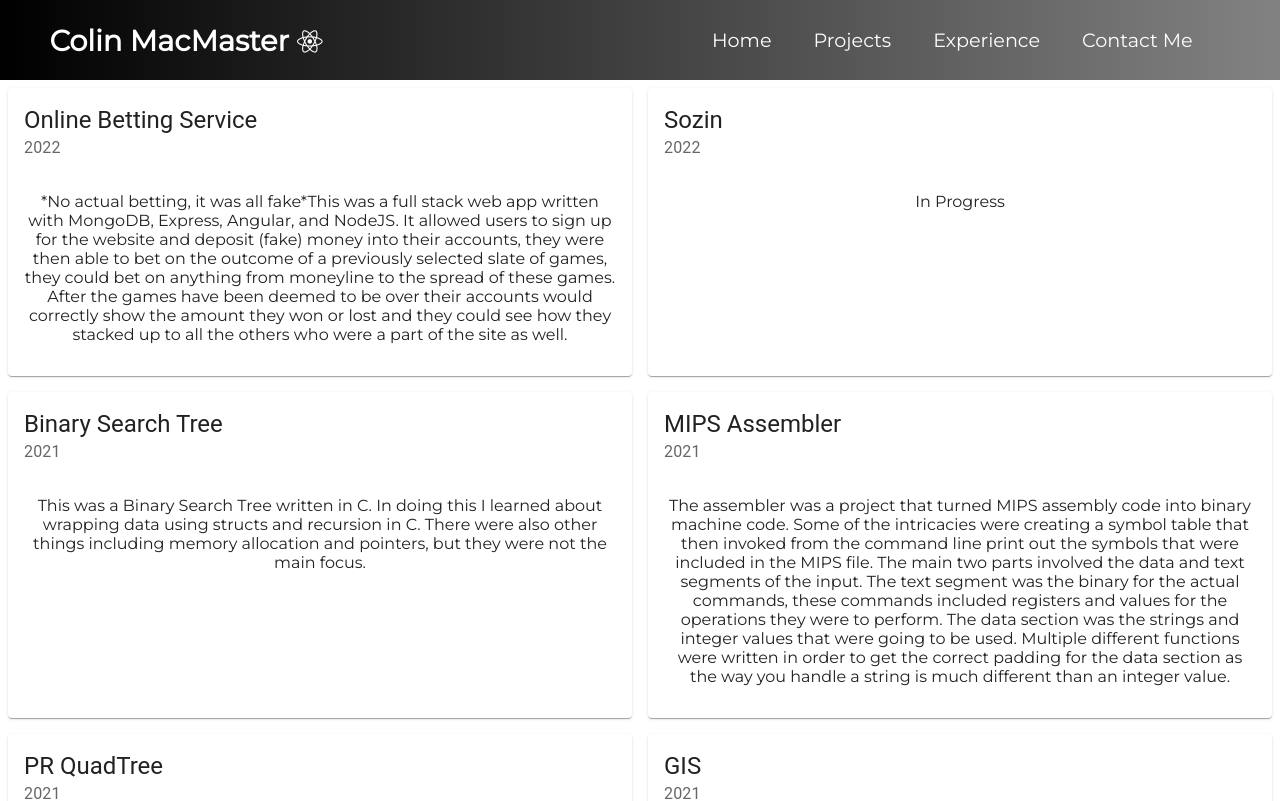
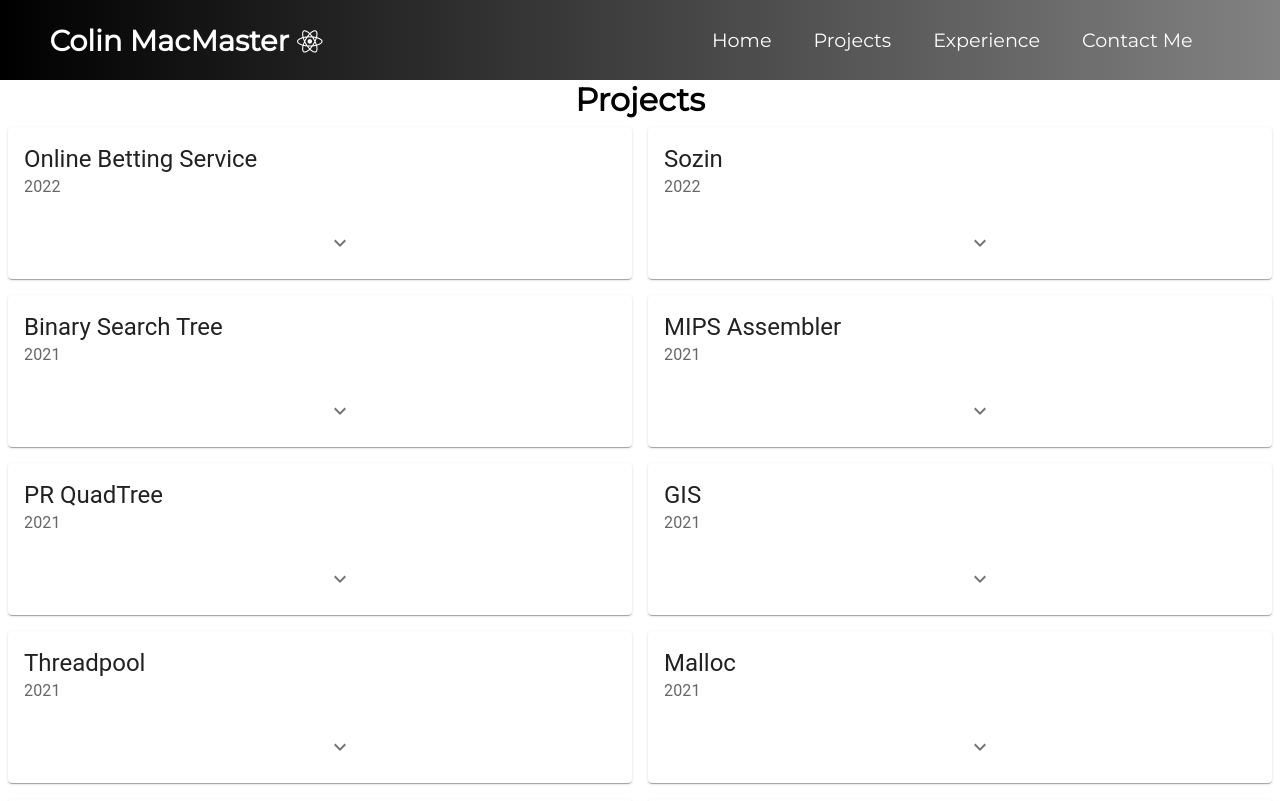
Before and after one commit to Cmac2552/my-app, a React (Create React App) app: page /projects in a window 1280 px wide. Shown: the top 801 px of the page. Built offline with nearby package versions, Linux system fonts and the light colour scheme.

Commit message:
added expanding cards

```diff
--- a/package.json
+++ b/package.json
@@ -5,7 +5,8 @@
   "dependencies": {
     "@emotion/react": "^11.10.5",
     "@emotion/styled": "^11.10.5",
-    "@mui/material": "^5.10.17",
+    "@mui/icons-material": "^5.11.0",
+    "@mui/material": "^5.11.1",
     "@testing-library/jest-dom": "^5.16.4",
     "@testing-library/react": "^13.3.0",
     "@testing-library/user-event": "^13.5.0",
--- a/src/App.js
+++ b/src/App.js
@@ -5,6 +5,7 @@ import Projects from './components/pages/Projects'
 import Experience from './components/pages/Experience'
 import './App.css';
 import Contact from "./components/pages/Contact";
+import React, {useState}from 'react';
 function App() {
     const data = [{year:2022, title:"Online Betting Service",Info:"*No actual betting, it was all fake*This was a full stack web app written with MongoDB, Express, Angular, and NodeJS. It allowed users to sign up for the website and deposit (fake) money into their accounts, they were then able to bet on the outcome of  a previously selected slate of games, they could bet on anything from moneyline to the spread of these games. After the games have been deemed to be over their accounts would correctly show the amount they won or lost and they could see how they stacked up to all the others who were a part of the site as well."},
     {year:2022, title:"Sozin",Info:"In Progress"},{year:2021, title:"Binary Search Tree",Info:"This was a Binary Search Tree written in C. In doing this I learned about wrapping data using structs and recursion in C. There were also other things including memory allocation and pointers, but they were not the main focus."},
@@ -16,6 +17,17 @@ function App() {
     {year:2021,title:"Social Sanitization", Info:"This was a project for my Comparative Languages class. This project used Scala, C++, and Prolog. Scala created a prolog knowledge base from given csv files containing social media posts. C++ then called queries from a statically created Prolog file to determine the social posts to be removed. The static Prolog file analyzed the dynamically created one and relayed the queried info back to C++ which passed the results back to Scala to be output to a csv file."},
     {year:2020,title:"Space Colonies", Info:"This project was written in Java and  was a project that relied heavily on objects and ability to leverage them in different classes. The main idea was that there was a set of colonies that could accept or reject a person based on their skills. We created a circle arrayQueue to house people that we read in from an input to the project and then had an algorithm to determine whether a person was fit to be accepted into that colony that they were trying to join."},
     {year:2020,title:"HashTable", Info:"This project was written in C and had the main focus on the ideas of a hashTable, pointers, and memory allocation. We had to create a table that we would hash the entries, assign a pointer to it and a pointer from it, and then if that value was ever removed from the table, we had to clean up those pointers and deallocate the memory that was used to store that object."}]
+    let stateArray = []
+    for(let i =0; i < data.length; i++){
+        stateArray.push(false)
+    }
+    const [expanded, setExpanded] = useState(stateArray);
+    const handleExpanded =(index) =>{
+        let temp = [...expanded];
+        temp[index] = !expanded[index];
+        setExpanded(temp)
+
+    }
     return (
         <div className="App">
             <Router>
@@ -23,7 +35,7 @@ function App() {
                 <Routes>
                     <Route path='/' exact element={<Home />} />
                     <Route path='/my-app' exact element={<Home />} />
-                    <Route path='/projects' element={<Projects data = {data} />} />
+                    <Route path='/projects' element={<Projects data = {data} expanded = {expanded} handleExpanded = {handleExpanded} />} />
                     <Route path='/experience' element={<Experience />} />
                     <Route path='/contact' element={<Contact />} />
                 </Routes>
--- a/src/components/pages/Projects.js
+++ b/src/components/pages/Projects.js
@@ -1,6 +1,8 @@
 import React from 'react';
-import { CardContent, Card, CardHeader, Box } from '@mui/material';
-
+import { CardContent, Card, CardHeader, Box, CardActions, Collapse } from '@mui/material';
+import ExpandMoreIcon from '@mui/icons-material/ExpandMore';
+import { styled } from '@mui/material/styles';
+import IconButton from '@mui/material/IconButton';
 
 const gridContainer = {
     display: "grid",
@@ -18,17 +20,46 @@ const cardItem={
 const cardHeader ={
     textAlign: "left",
 }
+
+const ExpandMore = styled((props) => {
+    const { expand, ...other } = props;
+    return <IconButton {...other} />;
+  })(({ theme, expand }) => ({
+    transform: !expand ? 'rotate(0deg)' : 'rotate(180deg)',
+    marginLeft: '50%',
+    transition: theme.transitions.create('transform', {
+      duration: theme.transitions.duration.shortest,
+    }),
+  }));
 export default function Projects(props) {
+
+    const handleExpandClick= (index) => {
+        props.handleExpanded(index);
+    }
     return (
         <>
+            <h1>Projects</h1>
             <Box sx={gridContainer}>
                 {props.data.map((item, index)=>(
                     <Box sx = {gridItem} key = {index}>
                          <Card sx = {cardItem}>
                             <CardHeader sx={cardHeader} title = {item.title} subheader ={item.year}/>
-                            <CardContent>
-                                {item.Info}
-                            </CardContent>
+                            <Collapse in={props.expanded[index]} timeout="auto" unmountOnExit
+                            >
+                                <CardContent>
+                                    {item.Info}
+                                </CardContent>
+                            </Collapse>
+                            <CardActions>
+                                <ExpandMore
+                                expand = {props.expanded[index]}
+                                onClick = {() => handleExpandClick(index)}
+                                >
+                                    <ExpandMoreIcon />
+
+                                </ExpandMore>
+
+                            </CardActions>
                         </Card>
                     </Box>
 
--- a/src/index.css
+++ b/src/index.css
@@ -1,13 +1,3 @@
-body {
-  margin: 0;
-  font-family: -apple-system, BlinkMacSystemFont, 'Segoe UI', 'Roboto', 'Oxygen',
-    'Ubuntu', 'Cantarell', 'Fira Sans', 'Droid Sans', 'Helvetica Neue',
-    sans-serif;
-  -webkit-font-smoothing: antialiased;
-  -moz-osx-font-smoothing: grayscale;
+body, html {
+  font-family: "Comic Sans MS", "Comic Sans", cursive;
 }
-
-code {
-  font-family: source-code-pro, Menlo, Monaco, Consolas, 'Courier New',
-    monospace;
-}
```
Also changed, not shown: 1 other file (tests, documents, lock files or other folders).
